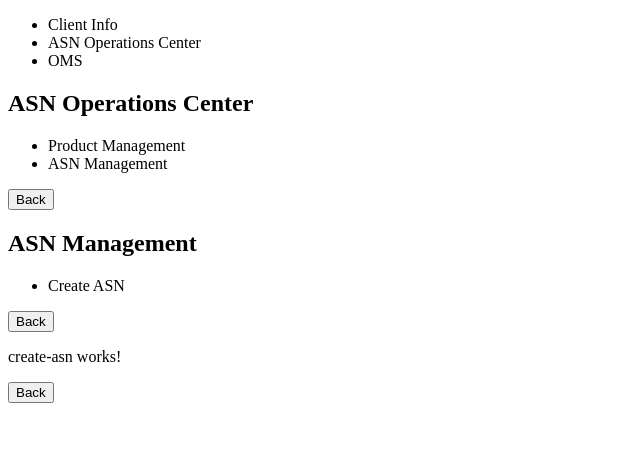
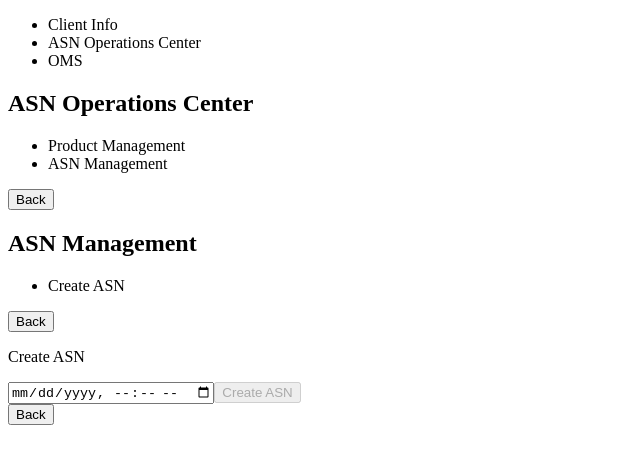
Before and after one commit to philipzhang86/mini-warehouse, an Angular app: page /client-dashboard/asn-operations-center/asn-dashboard/create-asn in a window 1280 px wide. Shown: the top 464 px of the page, without its empty margins (0-640 px from the left). Built offline with nearby package versions, Linux system fonts and the light colour scheme.

Commit message:
create-asn 1.0 added

```diff
--- a/src/app/asn-dashboard/create-asn/create-asn.component.html
+++ b/src/app/asn-dashboard/create-asn/create-asn.component.html
@@ -1,4 +1,14 @@
-<p>create-asn works!</p>
+<div>
+  <p>Create ASN</p>
+  <form (ngSubmit)="form.valid && createAsn()" #form="ngForm">
+    <!-- Expected Arrival Time -->
+    <input type="datetime-local" [(ngModel)]="asn.expectedArrivalTime" name="expectedArrivalTime"
+      placeholder="Expected Arrival Time" required ngModel #expectedArrivalTime="ngModel">
 
-<button (click)="goBack()">Back</button>
-<router-outlet></router-outlet>
+    <!-- Submit Button -->
+    <button type="submit" [disabled]="!form.valid">Create ASN</button>
+  </form>
+
+  <button (click)="goBack()">Back</button>
+  <router-outlet></router-outlet>
+</div>
--- a/src/app/asn-dashboard/create-asn/create-asn.component.ts
+++ b/src/app/asn-dashboard/create-asn/create-asn.component.ts
@@ -10,6 +10,11 @@ import { AuthService } from 'src/app/auth.service';
 })
 export class CreateAsnComponent implements OnInit {
 
+  asn = {
+    expectedArrivalTime: '', //!
+    status: 1
+  };
+
   constructor(
     private http: HttpClient,
     private router: Router,
@@ -17,6 +22,22 @@ export class CreateAsnComponent implements OnInit {
   ) { }
 
   ngOnInit(): void {
+    console.log("create asn");
+  }
+
+  createAsn(): void {
+    const token = this.authService.getToken();
+    this.http.post('http://localhost:9081/asn-service/api/clients/asns/', this.asn, {
+      headers: new HttpHeaders({
+        'Authorization': `Bearer ${token}`
+      })
+    }).subscribe(() => {
+      alert('Asn created successfully');
+      this.goBack();
+    }, error => {
+      console.error('Error creating asn', error);
+      alert('Failed to create asn' + error.message);
+    });
   }
 
   goBack(): void {
```
